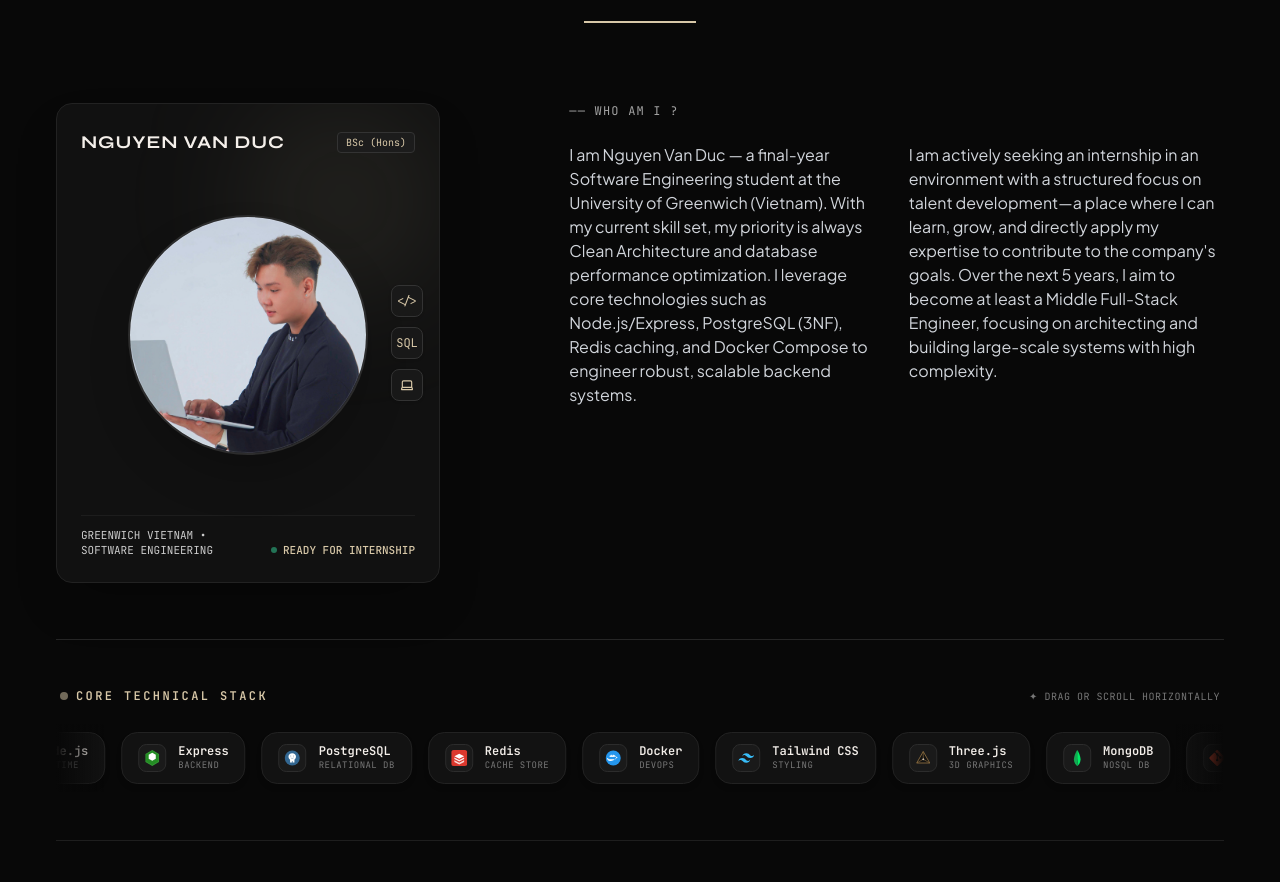
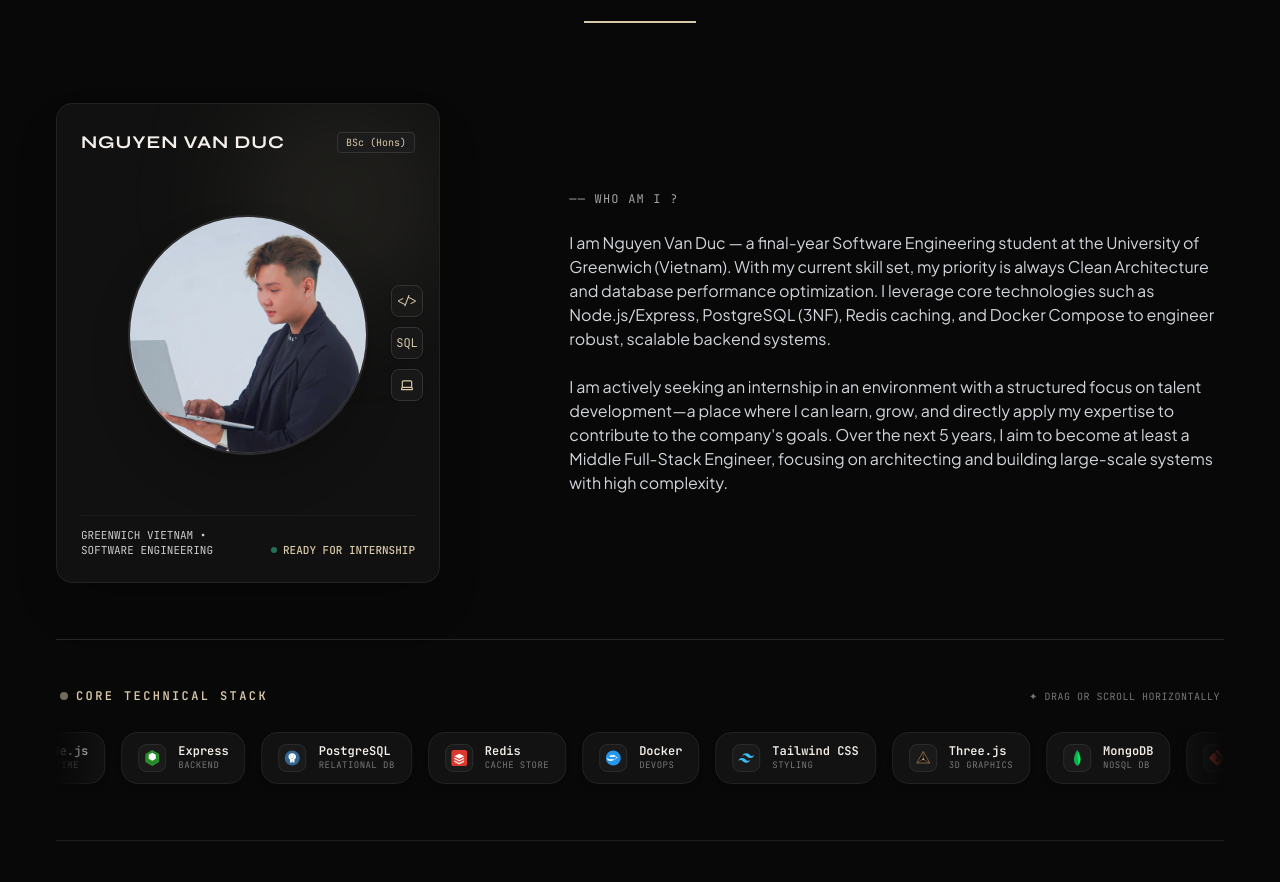
Before and after one commit to DucNgVan/Portfolio_NgVanDuz, a React (Vite) app: page / in a window 1280 px wide. Shown: the part 979-1861 px from the top of the page. Built offline with nearby package versions, Linux system fonts and the light colour scheme.

Commit message:
style(about): display bio paragraphs in full-width stacked top-and-bottom layout

```diff
--- a/src/components/sections/AboutSection.jsx
+++ b/src/components/sections/AboutSection.jsx
@@ -129,7 +129,7 @@ const AboutSection = () => {
           </div>
 
           {/* RIGHT: Editorial Statement & Clear Professional Profile */}
-          <div className="lg:col-span-7 flex flex-col justify-start text-left">
+          <div className="lg:col-span-7 flex flex-col justify-center text-left my-auto">
 
             {/* Eyebrow */}
             <ScrollReveal direction="left" delay={0.1}>
@@ -138,9 +138,9 @@ const AboutSection = () => {
               </div>
             </ScrollReveal>
 
-            {/* Two Columns of Editorial Bio Text with High Readability */}
+            {/* Editorial Bio Text - Stacked Top & Bottom */}
             <ScrollReveal direction="up" delay={0.2}>
-              <div className="grid grid-cols-1 md:grid-cols-2 gap-6 text-sm sm:text-base text-[#d1d5db] leading-relaxed">
+              <div className="flex flex-col gap-5 sm:gap-6 text-sm sm:text-base text-[#d1d5db] leading-relaxed">
                 <p>
                   {t.about.bioP1}
                 </p>
```
